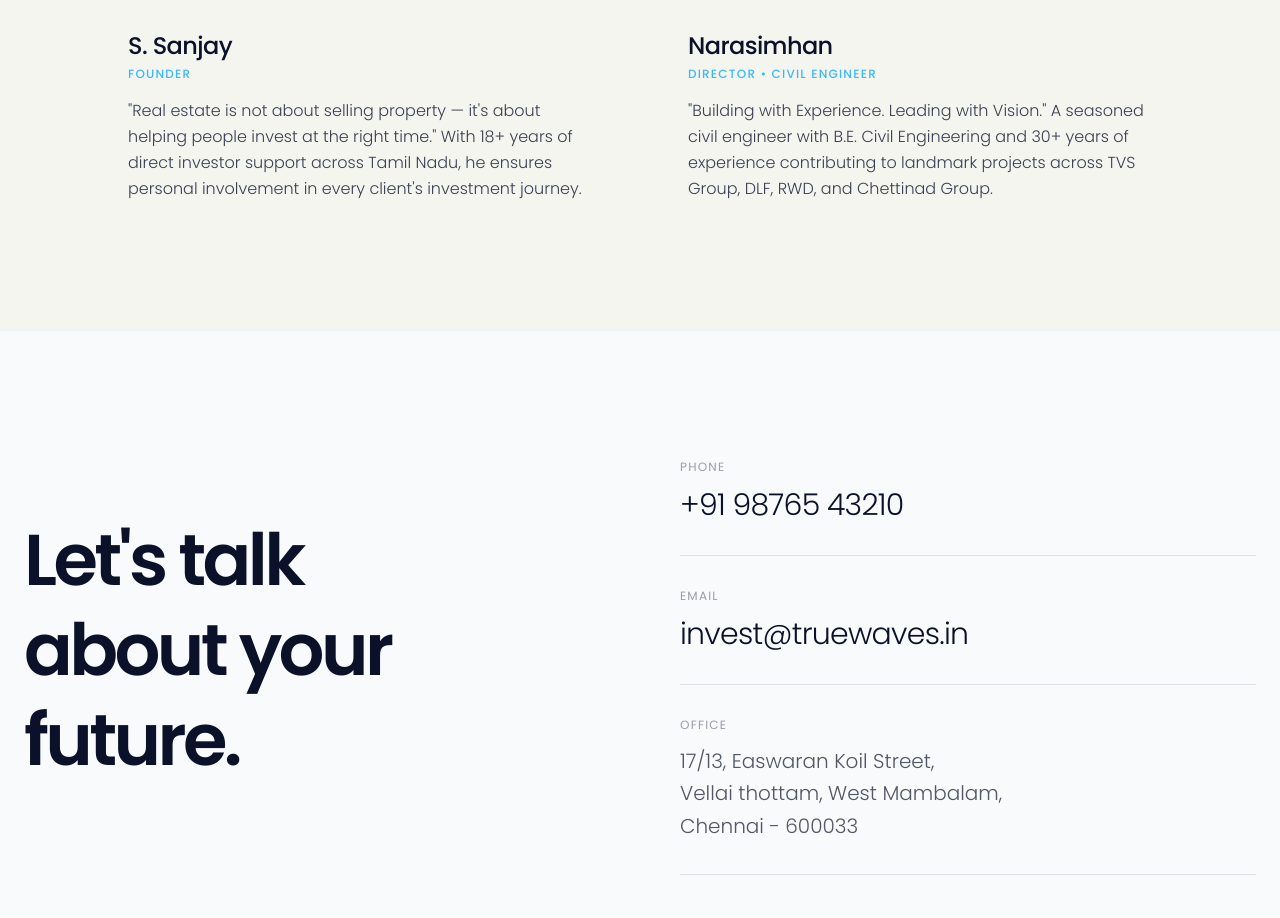
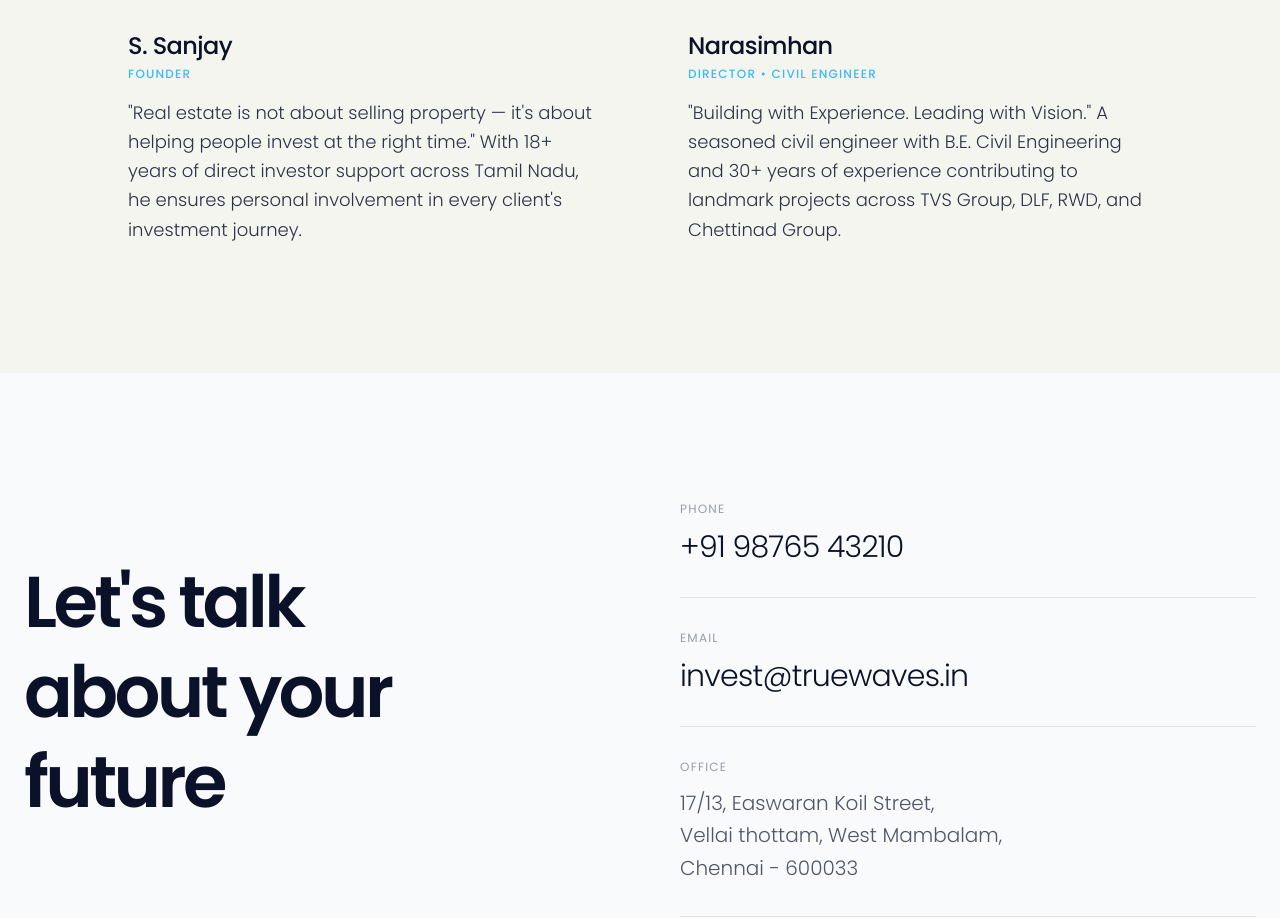
Before and after one commit to godivatech/true_waves_reality_website, a React (Vite) app: page /about in a window 1280 px wide. Shown: the part 6174-7092 px from the top of the page. Built offline with nearby package versions, Linux system fonts and the light colour scheme; no server answers.

Commit message:
code changes

```diff
--- a/src/pages/About.tsx
+++ b/src/pages/About.tsx
@@ -327,7 +327,7 @@ export default function About() {
                 </div>
                 <h3 className="text-2xl font-medium tracking-tight mb-1 group-hover:text-accent transition-colors duration-500">{member.name}</h3>
                 <p className="text-accent text-xs tracking-widest uppercase mb-4 font-medium">{member.role}</p>
-                <p className="text-foreground/80 font-light leading-relaxed">{member.bio}</p>
+                <p className="text-foreground/85 font-light leading-relaxed text-lg">{member.bio}</p>
               </div>
             ))}
           </div>
@@ -340,7 +340,7 @@ export default function About() {
           <div className="grid grid-cols-1 md:grid-cols-2 gap-20 items-center">
             <div>
               <h2 className="text-5xl md:text-7xl font-semibold tracking-tighter mb-10 reveal-text leading-tight text-[#0A1128]">
-                Let's talk<br />about your<br />future.
+                Let's talk<br />about your<br />future
               </h2>
               <p className="text-[#0A1128]/70 font-light text-xl leading-relaxed max-w-sm reveal-text">
                 Reach us directly. No queues, no call centres — a real conversation with a real advisor.
--- a/src/pages/Home.tsx
+++ b/src/pages/Home.tsx
@@ -219,14 +219,14 @@ export default function Home() {
                 <div className="space-y-6 reveal-text group">
                   <div className="h-px w-full bg-border group-hover:bg-accent transition-colors duration-500" />
                   <h3 className="text-2xl font-medium tracking-tight">Curated Growth</h3>
-                  <p className="text-foreground/80 leading-relaxed font-light text-base">
+                  <p className="text-foreground/85 leading-relaxed font-light text-lg">
                     Every project is meticulously vetted for geometric appreciation. We analyze infrastructure pipelines, corporate expansions, and municipal zoning to ensure your plot is positioned perfectly in the path of progress.
                   </p>
                 </div>
                 <div className="space-y-6 reveal-text group">
                   <div className="h-px w-full bg-border group-hover:bg-accent transition-colors duration-500" />
                   <h3 className="text-2xl font-medium tracking-tight">Absolute Security</h3>
-                  <p className="text-foreground/80 leading-relaxed font-light text-base">
+                  <p className="text-foreground/85 leading-relaxed font-light text-lg">
                     Investment without anxiety. From rigorous title scrutiny to seamless registration, our legal framework provides an impenetrable shield for your capital.
                   </p>
                 </div>
--- a/src/pages/WhyUs.tsx
+++ b/src/pages/WhyUs.tsx
@@ -235,8 +235,8 @@ export default function WhyUs() {
                   "{t.quote}"
                 </p>
                 <div>
-                  <p className="font-medium tracking-tight">{t.name}</p>
-                  <p className="text-foreground/70 text-sm mt-1">{t.role}</p>
+                  <p className="font-medium tracking-tight text-lg md:text-xl">{t.name}</p>
+                  <p className="text-foreground/60 text-sm md:text-base mt-1">{t.role}</p>
                 </div>
               </div>
             ))}
```
